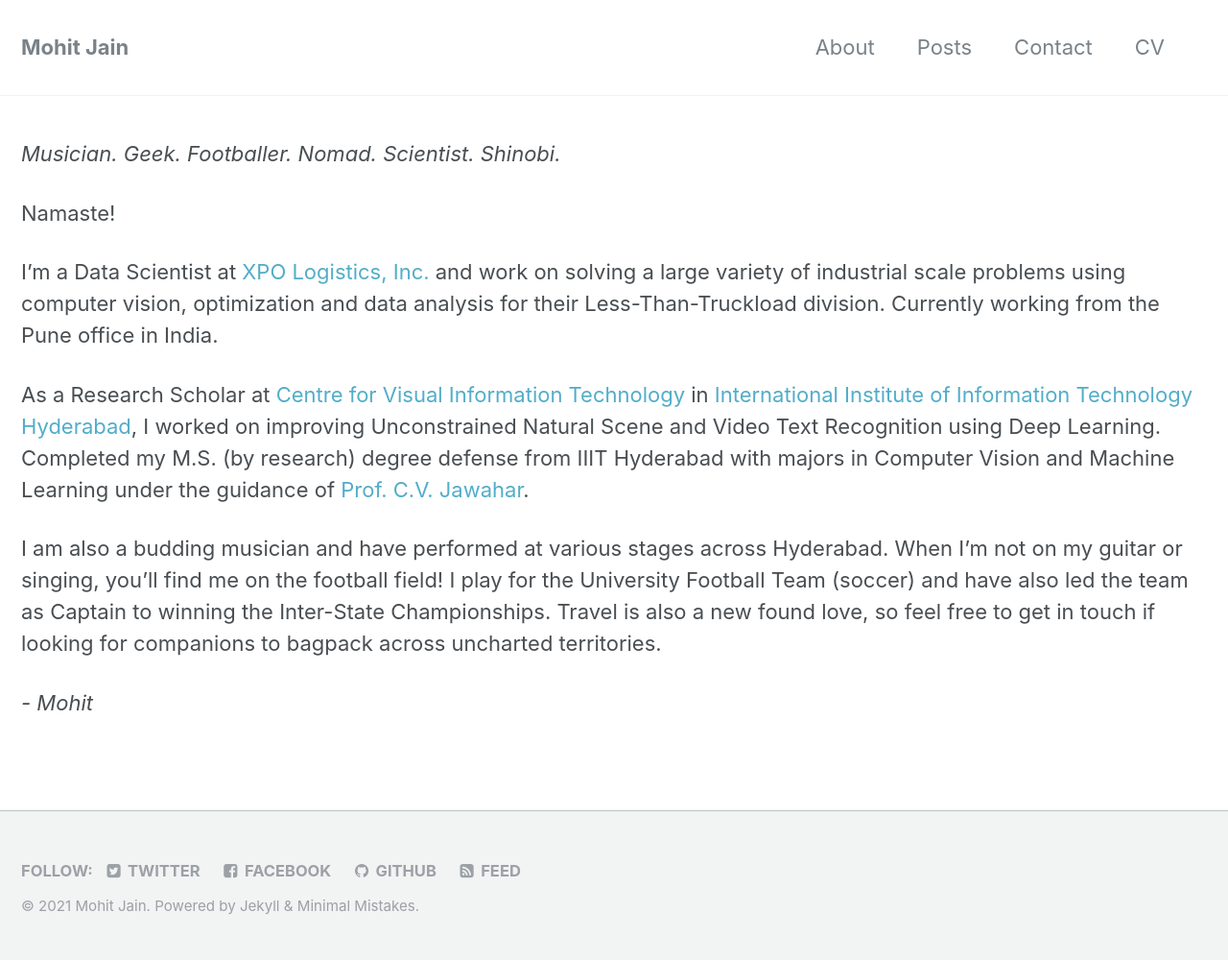
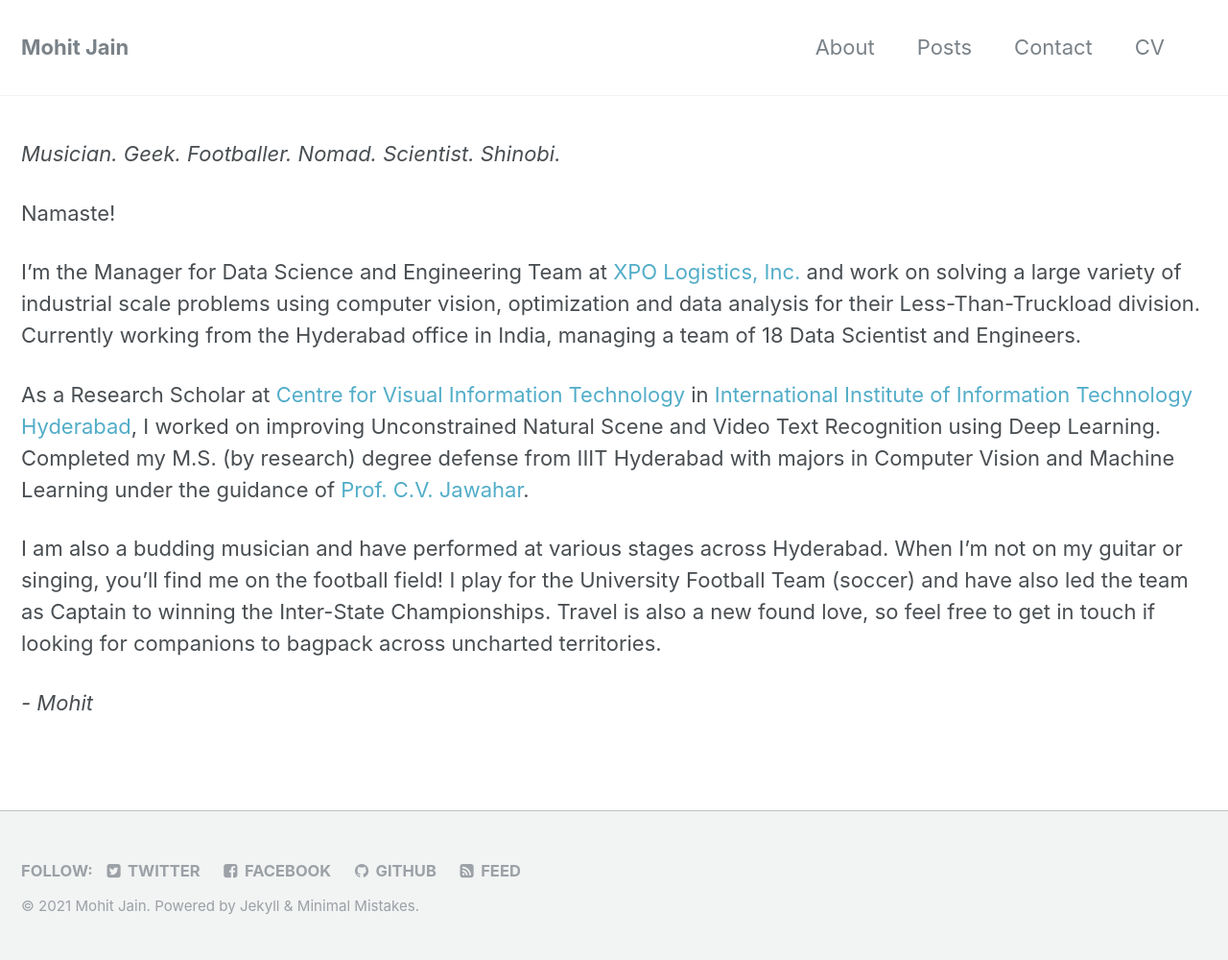
Before and after one commit to NightFury13/nightfury13.github.io, a Jekyll site: the page built from _pages/about.md, in a window 1280 px wide. Shown: the whole page at 96% size. Built offline with Jekyll 4.4.1, drawn with Linux system fonts in a browser that asks for light colours.

Commit message:
Update about.md

```diff
--- a/_pages/about.md
+++ b/_pages/about.md
@@ -8,7 +8,7 @@ _Musician. Geek. Footballer. Nomad. Scientist. Shinobi._
 
 Namaste!
 
-I'm a Data Scientist at [XPO Logistics, Inc.](http://www.xpo.com/) and work on solving a large variety of industrial scale problems using computer vision, optimization and data analysis for their Less-Than-Truckload division. Currently working from the Pune office in India.
+I'm the Manager for Data Science and Engineering Team at [XPO Logistics, Inc.](http://www.xpo.com/) and work on solving a large variety of industrial scale problems using computer vision, optimization and data analysis for their Less-Than-Truckload division. Currently working from the Hyderabad office in India, managing a team of 18 Data Scientist and Engineers.
 
 As a Research Scholar at [Centre for Visual Information Technology](http://cvit.iiit.ac.in/) in [International Institute of Information Technology Hyderabad](https://iiit.ac.in/), I worked on improving Unconstrained Natural Scene and Video Text Recognition using Deep Learning. Completed my M.S. (by research) degree defense from IIIT Hyderabad with majors in Computer Vision and Machine Learning under the guidance of [Prof. C.V. Jawahar](http://cvit.iiit.ac.in/people/faculty/people/faculty/cvit-faculty/jawahar).
 
```
